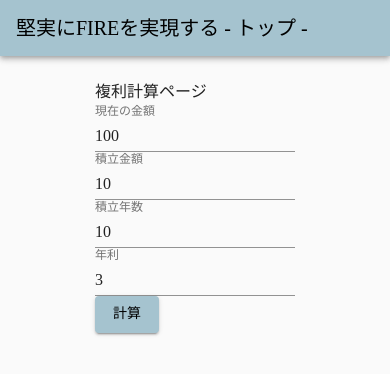
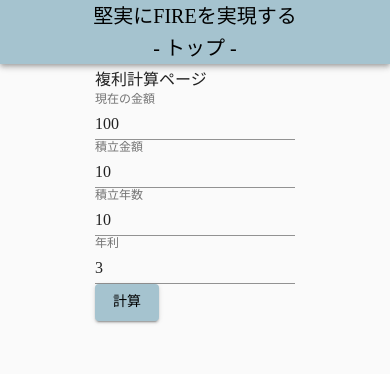
Before and after one commit to somurieengieer/fire-simulator, a React (Create React App) app: page / in a window 390 px wide. Shown: the top 374 px of the page. Built offline with nearby package versions, Linux system fonts and the light colour scheme.

Commit message:
レスポンシブ対応（スマホ）

```diff
--- a/src/layout/atoms/CompoundInterestAreaChartNearPercent.tsx
+++ b/src/layout/atoms/CompoundInterestAreaChartNearPercent.tsx
@@ -3,6 +3,8 @@ import {FirePattern, updateFirePatternRelatedThings} from "../../features/fire/f
 import {Area, AreaChart, CartesianGrid, Tooltip, XAxis, YAxis} from "recharts";
 import {ChartData, createChartData, mergeChartData} from "./CompoundInterestChart";
 import {PhaseData} from "../../features/fire/Phase";
+import useMediaQuery from '@material-ui/core/useMediaQuery';
+import {theme} from "../materialui/theme";
 
 interface Props {
   firePattern: FirePattern,
@@ -26,7 +28,6 @@ export function CompoundInterestAreaChartNearPercent({firePattern, nearPercent}:
     const dataPlusAlpha: ChartData[] = addAnnualInterest(firePattern, Math.abs(nearPercent), 'plus')
     const dataMinusAlpha: ChartData[] = addAnnualInterest(firePattern, -Math.abs(nearPercent), 'minus')
 
-    console.log('before resultData', firePattern.patternNumber, dataPlusAlpha, data, dataMinusAlpha)
     const resultData = mergeChartData(dataPlusAlpha, data, dataMinusAlpha)
     resultData.forEach(d => {
       // @ts-ignore
@@ -34,23 +35,32 @@ export function CompoundInterestAreaChartNearPercent({firePattern, nearPercent}:
       // @ts-ignore
       d.base = d.base - d.minus
     })
-    console.log('processed resultData', resultData)
     return resultData
   }
 
   const existsData = () => firePattern.compoundInterestResult
 
-  return (
-    <>
-    {existsData() && (
+  const AreaChartWithSize = ({width, height, children}: {width: number, height: number, children: React.ReactNode}) => {
+    return (
       <AreaChart
-        width={500}
-        height={400}
+        width={width}
+        height={height}
         data={createData()}
         margin={{
           top: 10, right: 30, left: 16, bottom: 0,
         }}
       >
+        {children}
+      </AreaChart>
+    )
+  }
+
+  const isPhoneMode = useMediaQuery(theme.breakpoints.down('xs'));
+
+  if (!existsData()) return (<></>)
+  return (
+    <AreaChartWithSize width={isPhoneMode ? 340 : 500}
+                       height={isPhoneMode ? 272 : 400}>
         <CartesianGrid strokeDasharray="3 3" />
         <XAxis dataKey="name" tickFormatter={(tickItem) => `${tickItem}歳`} />
         <YAxis tickFormatter={(tickItem) => `${tickItem.toLocaleString()}万`} />
@@ -70,8 +80,6 @@ export function CompoundInterestAreaChartNearPercent({firePattern, nearPercent}:
         <Area type="monotone" name={`-${nearPercent}％運用`} dataKey="minus" stackId="1" stroke="#ff5858" fill="#FFFFFF" />
         <Area type="monotone" name='想定通り運用' dataKey="base" stackId="1" stroke="#82ca9d" fill="#ff5858" />
         <Area type="monotone" name={`+${nearPercent}％運用`} dataKey="plus" stackId="1" stroke="#8884d8" fill="#8884d8" />
-      </AreaChart>
-      )}
-    </>
+      </AreaChartWithSize>
   );
 }
--- a/src/layout/atoms/CompoundInterestChart.tsx
+++ b/src/layout/atoms/CompoundInterestChart.tsx
@@ -6,6 +6,8 @@ import {CartesianGrid, Legend, Line, LineChart, Tooltip, XAxis, YAxis} from "rec
 import {CompoundInterestByYear} from "../../features/compoundInterest/compoundInterest";
 import {Box, Paper, Typography} from "@material-ui/core";
 import {JustifyCenterBox} from "./JustifyCenterBox";
+import useMediaQuery from "@material-ui/core/useMediaQuery";
+import {theme} from "../materialui/theme";
 
 const useStyles = makeStyles({
   paper: {
@@ -65,6 +67,8 @@ export function CompoundInterestChart() {
   const classes = useStyles();
 
   const selectedFirePatterns = useSelector(selectFirePatterns)
+  const isPhoneMode = useMediaQuery(theme.breakpoints.down('xs'));
+
 
   const createData = (): ChartData[] => {
     const dataByPattern: ChartData[][] = selectedFirePatterns
@@ -73,10 +77,22 @@ export function CompoundInterestChart() {
     return mergeChartData(...dataByPattern)
   }
 
-  if (!createData()) {
-    return (<></>)
+  const LineChartWithSize = ({width, height, children}: {width: number, height: number, children: React.ReactNode}) => {
+    return (
+      <LineChart
+        width={width}
+        height={height}
+        data={createData()}
+        margin={{
+          top: 5, right: 30, left: 20, bottom: 5,
+        }}
+      >
+        {children}
+      </LineChart>
+    )
   }
 
+  if (!createData()) return (<></>)
   return (
     <Box m={1}>
       <Paper className={classes.paper}>
@@ -84,14 +100,8 @@ export function CompoundInterestChart() {
           <Typography>プラン1-3の比較</Typography>
         </JustifyCenterBox>
         <JustifyCenterBox>
-          <LineChart
-            width={500}
-            height={400}
-            data={createData()}
-            margin={{
-              top: 5, right: 30, left: 20, bottom: 5,
-            }}
-          >
+          <LineChartWithSize width={isPhoneMode ? 340 : 500}
+                             height={isPhoneMode ? 272 : 400}>
             <CartesianGrid strokeDasharray="3 3" />
             <XAxis dataKey="name" tickFormatter={(tickItem) => `${tickItem}歳`} />
             <YAxis tickFormatter={(tickItem) => `${tickItem.toLocaleString()}万`} />
@@ -104,7 +114,7 @@ export function CompoundInterestChart() {
                   name='プラン2' />
             <Line type="monotone" dataKey="p3" stroke="#ca9d82" dot={{ r:2 }} activeDot={{ r: 7 }}
                   name='プラン3' />
-          </LineChart>
+          </LineChartWithSize>
         </JustifyCenterBox>
       </Paper>
     </Box>
--- a/src/layout/atoms/blog/Section.tsx
+++ b/src/layout/atoms/blog/Section.tsx
@@ -1,11 +1,15 @@
 import React from 'react';
 import {Box} from "@material-ui/core";
-import {makeStyles} from "@material-ui/core/styles";
+import {createStyles, makeStyles} from "@material-ui/core/styles";
 
-const useStyles = makeStyles({
+
+const useStyles = makeStyles(theme => createStyles({
   section: {
     margin: 20,
     marginBottom: 60,
+    [theme.breakpoints.down('sm')]: {
+      margin: 10,
+    }
   },
   title: {
     color: '#6594e0',/*文字色*/
@@ -15,8 +19,11 @@ const useStyles = makeStyles({
   content: {
     margin: 20,
     fontSize: '1.2em',
+    [theme.breakpoints.down('sm')]: {
+      margin: 5,
+    }
   },
-});
+}));
 
 interface Props {
   children: React.ReactNode;
--- a/src/layout/molecules/CompoundInterestByPattern.tsx
+++ b/src/layout/molecules/CompoundInterestByPattern.tsx
@@ -4,14 +4,22 @@ import {CompoundInterestAreaChartNearPercent} from "../atoms/CompoundInterestAre
 import {Box, Grid, Input, Slider} from "@material-ui/core";
 import {makeStyles} from "@material-ui/core/styles";
 import EqualizerIcon from '@material-ui/icons/Equalizer';
+import {theme} from "../materialui/theme";
 
 const useStyles = makeStyles({
   root: {
     width: 500,
+    [theme.breakpoints.down('sm')]: {
+      width: 340,
+    }
   },
   sliderRoot: {
     marginLeft: 40,
     width: 450,
+    [theme.breakpoints.down('sm')]: {
+      marginLeft: 10,
+      width: 320,
+    }
   },
   input: {
     width: 60,
@@ -42,7 +50,7 @@ export function CompoundInterestByPattern({firePattern}: Props) {
           <EqualizerIcon />
         </Grid>
         <Grid item component="span">
-          運用利回り変動リスク
+          利回り変動率
         </Grid>
         <Grid item xs component="span">
           <Slider
--- a/src/layout/molecules/PhaseTable.tsx
+++ b/src/layout/molecules/PhaseTable.tsx
@@ -17,6 +17,10 @@ const useStyles = makeStyles({
     marginLeft: 20,
     marginTop: 5,
     marginBottom: 5,
+    padding: theme.spacing(0.5),
+    [theme.breakpoints.down('sm')]: {
+      marginLeft: 0,
+    }
   }
 });
 
--- a/src/layout/molecules/menu/TopBarMenu.tsx
+++ b/src/layout/molecules/menu/TopBarMenu.tsx
@@ -5,18 +5,29 @@ import Toolbar from '@material-ui/core/Toolbar';
 import Typography from '@material-ui/core/Typography';
 import {createStyles, makeStyles, Theme} from '@material-ui/core/styles';
 import {useLocation} from "react-router";
+import useMediaQuery from "@material-ui/core/useMediaQuery";
+import {theme} from "../../materialui/theme";
+import classNames from 'classnames'
 
 const useStyles = makeStyles((theme: Theme) =>
   createStyles({
     root: {
+      width: '100%',
+      minWidth: 375,
       flexGrow: 1,
     },
     title: {
       flexGrow: 1,
     },
+    center: {
+      textAlign: 'center',
+    },
     content: {
       flexGrow: 1,
       padding: theme.spacing(3),
+      [theme.breakpoints.down('sm')]: {
+        padding: theme.spacing(0.5),
+      }
     },
   }),
 );
@@ -39,13 +50,17 @@ export default function TopBarMenu({children}: Props) {
     return 'トップ'
   }
 
+  const isPhoneMode = useMediaQuery(theme.breakpoints.down('xs'));
+
   return (
     <div className={classes.root}>
       <CssBaseline />
       <AppBar position="static">
         <Toolbar>
-          <Typography variant="h6" className={classes.title}>
-            堅実にFIREを実現する - {title()} -
+          <Typography variant="h6" className={classNames(classes.title, {[classes.center]: isPhoneMode})}>
+            堅実にFIREを実現する
+            {isPhoneMode && (<br />)}
+            - {title()} -
           </Typography>
         </Toolbar>
       </AppBar>
```
